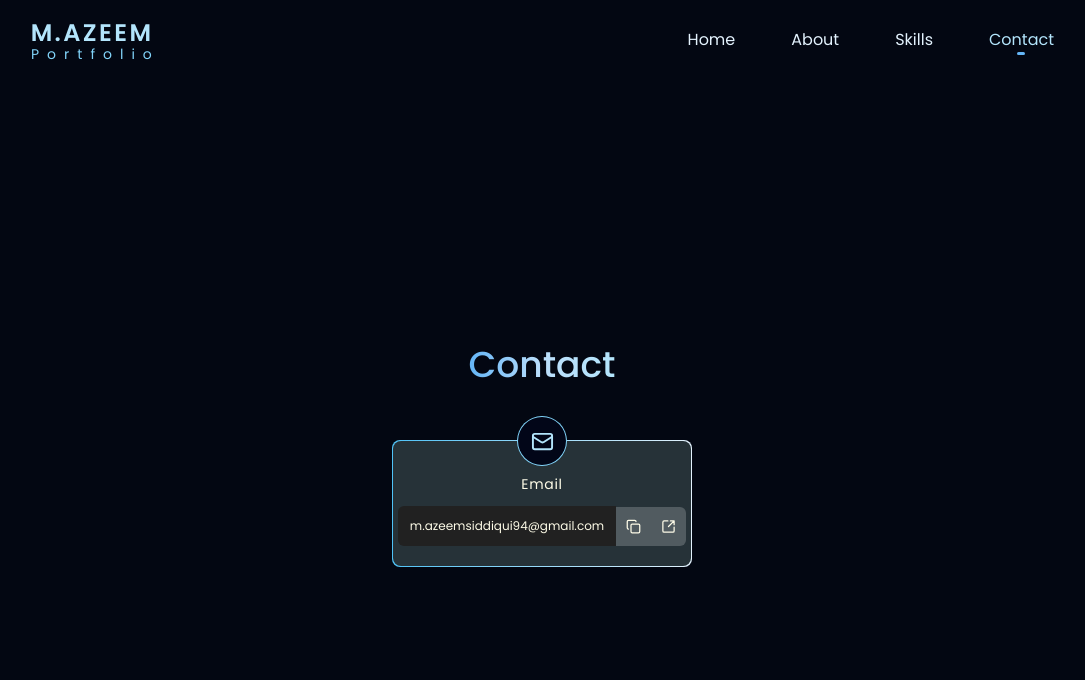
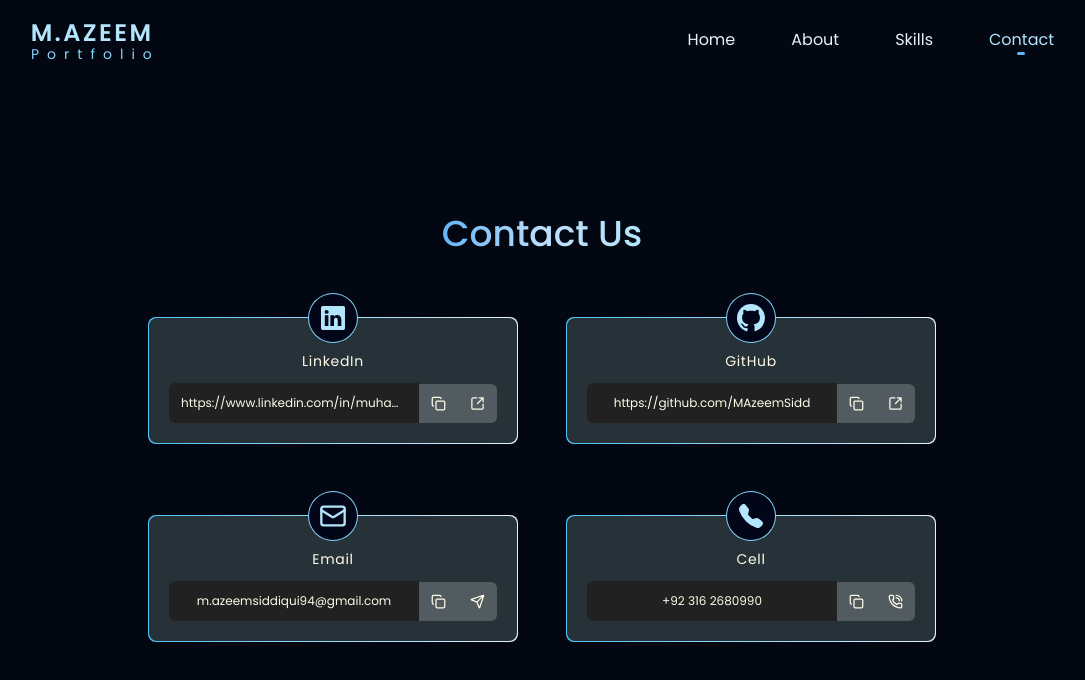
Before and after one commit to MAzeemSidd/M_Azeem_PortFolio, a Next.js app: page /contact in a window 1280 px wide. Shown: the top 680 px of the page, without its empty margins (98-1183 px from the left). Built offline with nearby package versions, Linux system fonts and the light colour scheme.

Commit message:
Make Contact routes more better in terms of User Interface.

```diff
--- a/src/components/links/Contacts/contact_detail.tsx
+++ b/src/components/links/Contacts/contact_detail.tsx
@@ -1,4 +1,7 @@
-import { FC, ReactNode } from "react";
+'use client'
+
+import { FC, ReactNode, useState } from "react";
+import { CopiedSVG, CopySVG, PhoneSVG, GitHubSVG, LinkedInSVG, MailSVG, VisitWebsiteSVG, SendMailSVG, CallingSVG } from "./svgs";
 
 interface ContactDetailTypes {
   Icon: ReactNode;
@@ -42,3 +45,116 @@ export const ContactDetail: FC<ContactDetailTypes> = ({ Icon, title, text, link
     </div>
   </div>
 );
+
+type mainButtonTypes = 'Email' | 'Cell' | 'LinkedIn' | 'GitHub';
+
+interface ContactBoxType {
+  buttonType: mainButtonTypes;
+  title: mainButtonTypes;
+  text: string;
+}
+
+export function ContactBox ({ buttonType, title, text }: ContactBoxType) {
+  const [textCopied, setTextCopied] = useState<boolean>(false);
+
+  const handleCopy = () => {
+    navigator.clipboard.writeText(text) // This will copy to clipboard
+      .then(() => { // When successfully copied, do the following
+        setTextCopied(true);
+        setTimeout(() => setTextCopied(false), 4000); // Reset after 2 seconds
+      })
+      .catch(err => { // When error occured, show on console
+        console.error('Failed to copy text: ', err);
+      });
+  };
+
+  const handleCallClick = () => {
+    // Format number for tel: link (remove all non-digit characters)
+    const formattedNumber =
+      buttonType === 'Cell'
+      &&
+      text.replace(/\D/g, ''); // '\D' matches all non-digits unlike '\d' which matches digits
+    window.location.href = `tel:${formattedNumber}`;
+  };
+
+  let MainSVG, linkBtnTitle, LinkBtnSVG, href;
+
+  switch (buttonType) {
+    case 'LinkedIn':
+      MainSVG = <div className="size-6"><LinkedInSVG /></div>;
+      linkBtnTitle = 'Visit';
+      LinkBtnSVG = <div className="size-[11px] lg:size-[15px]"><VisitWebsiteSVG /></div>;
+      href = text;
+      break;
+    case 'GitHub':
+      MainSVG = <div className="size-7"><GitHubSVG /></div>;
+      linkBtnTitle = 'Visit';
+      LinkBtnSVG = <div className="size-[11px] lg:size-[15px]"><VisitWebsiteSVG /></div>;
+      href = text;
+      break;
+    case 'Email':
+      MainSVG = <div className="size-7"><MailSVG /></div>;
+      linkBtnTitle = 'Send Mail';
+      LinkBtnSVG = <div className="size-[11px] lg:size-[15px]"><SendMailSVG /></div>;
+      href = `https://mail.google.com/mail/?view=cm&fs=1&to=${text}`
+      break;
+    case 'Cell':
+      MainSVG = <div className="size-6"><PhoneSVG /></div>;
+      linkBtnTitle = 'Dial';
+      LinkBtnSVG = <div className="size-[11px] lg:size-[15px]"><CallingSVG /></div>;
+      href = undefined;
+      break;
+  }
+
+  return (
+    <div className="w-[270px] sm:w-[320px] lg:w-[370px] h-[180px] lg:h-[150px] relative group">
+      <div className="absolute z-10 top-0 left-1/2 -translate-x-1/2 size-12 rounded-full ring-1 ring-light-blue-200 text-light-blue-100 bg-[#020618] place-content-center place-items-center">
+        { MainSVG }
+      </div>
+      <div className="absolute z-0 w-full h-[85%] bg-gradient-to-r from-light-blue-300 to-blue-50 bottom-0 rounded-lg p-[1px]">
+        <div className="bg-blue-gray-900 w-full h-full rounded-lg place-content-end place-items-center space-y-10">
+            <div className="h-[85%] lg:h-[80%] pt-2 pb-5 flex flex-col justify-between items-center gap-2">
+              <div className="text-sm tracking-wider">{title}</div>
+              <div className="flex flex-col items-center gap-2 lg:gap-0 lg:flex-row">
+                <div className="bg-gray-900 p-3 text-xs rounded-md lg:rounded-none lg:rounded-s-md text-center w-[200px] sm:w-[250px] md:w-[250px] lg:w-[250px] truncate">{text}</div>
+                <div className="flex flex-row gap-3 lg:gap-0">
+                  <button
+                    onClick={handleCopy}
+                    className={`${textCopied ? 'bg-light-blue-300' : 'bg-white/20 hover:bg-white/30 active:bg-white/40'}
+                      w-[74px] lg:w-auto max-w-[74px] py-1.5 lg:py-3 px-2 lg:px-3 flex flex-row items-center justify-center gap-1 lg:gap-0 lg:block lg:place-content-center cursor-pointer rounded-md lg:rounded-none`}
+                  >
+                    <div className="lg:hidden text-xs">{textCopied ? 'Copied' : 'Copy'}</div>
+                    <div className={`${textCopied ? 'hidden' : 'block'} size-[11px] lg:size-[15px]`}><CopySVG /></div>
+                    <div className={`${textCopied ? 'block' : 'hidden'} size-[11px] lg:size-[15px]`}><CopiedSVG /></div>
+                  </button>
+                  <a
+                    {...(buttonType !== 'Cell' ?
+                      {
+                        href: href,
+                        target: "_blank",
+                        rel: "noopener noreferrer", // Always include this with target="_blank"
+                        onClick: (e) => {
+                          e.preventDefault();
+                          window.open(href, '_blank');
+                        }
+                      }
+                      :
+                      {
+                        onClick: handleCallClick,
+                        role: "button", // For accessibility when not using <button>
+                        tabIndex: 0 // Make it focusable
+                      }
+                    )}
+                    className="bg-white/20 hover:bg-white/30 active:bg-white/40 py-1.5 lg:py-3 px-2 lg:px-3 flex flex-row items-center gap-1 lg:gap-0 lg:block lg:place-content-center cursor-pointer rounded-md lg:rounded-none lg:rounded-e-md"
+                  >
+                    <div className="lg:hidden text-xs">{ linkBtnTitle }</div>
+                    { LinkBtnSVG }
+                  </a>
+                </div>
+              </div>
+            </div>
+        </div>
+      </div>
+    </div>
+  )
+}
--- a/src/components/links/Contacts/index.tsx
+++ b/src/components/links/Contacts/index.tsx
@@ -1,47 +1,22 @@
 import { FC } from "react"
-import { ContactDetail } from './contact_detail'
-import { EnvelopeSVG, PhoneSVG, GitHubSVG, LinkedInSVG, CopySVG, MailSVG, GotoSVG } from './svgs'
-
-const ContactBox = () => (
-  <div className="w-[300px] h-[180px] lg:h-[150px] relative group">
-    <div className="absolute z-10 top-0 left-1/2 -translate-x-1/2 size-12 rounded-full ring-1 ring-light-blue-200 text-light-blue-100 bg-[#020618] place-content-center place-items-center">
-      <MailSVG />
-    </div>
-    <div className="absolute z-0 w-full h-[85%] bg-gradient-to-r from-light-blue-300 to-blue-50 bottom-0 rounded-lg p-[1px]">
-      <div className="bg-blue-gray-900 w-full h-full rounded-lg place-content-end place-items-center space-y-10">
-          <div className="h-[85%] lg:h-[80%] pt-2 pb-5 flex flex-col justify-between items-center gap-2">
-            <div className="text-sm tracking-wider">Email</div>
-            <div className="flex flex-col items-center gap-2 lg:gap-0 lg:flex-row">
-              <div className="bg-gray-900 p-3 text-xs rounded-md lg:rounded-none lg:rounded-s-md">m.azeemsiddiqui94@gmail.com</div>
-              <div className="flex flex-row gap-3 lg:gap-0">
-                <div className="bg-white/20 hover:bg-white/30 active:bg-white/40 py-2 lg:py-3 px-2.5 flex flex-row items-center gap-1 lg:gap-0 lg:block lg:place-content-center cursor-pointer rounded-md lg:rounded-none">
-                  <div className="lg:hidden text-sm">Copy</div>
-                  <CopySVG width={15} height={15} />
-                </div>
-                <div className="bg-white/20 hover:bg-white/30 active:bg-white/40 py-2 lg:py-3 px-2.5 flex flex-row items-center gap-1 lg:gap-0 lg:block lg:place-content-center cursor-pointer rounded-md lg:rounded-none lg:rounded-e-md">
-                  <div className="lg:hidden text-sm">Mail to</div>
-                  <GotoSVG width={15} height={15} />
-                </div>
-              </div>
-            </div>
-          </div>
-      </div>
-    </div>
-  </div>
-)
+import { ContactBox } from './contact_detail'
 
 const Contact: FC<{}> = () => {
   return (
-    <div className="w-full max-w-[1440px] h-auto lg:h-[calc(100vh-80px)] grid grid-flow-row place-content-center">
-        <div className='place-items-center my-8'>
+    <div className="w-full max-w-[1440px] h-auto lg:h-[calc(100vh-80px)] grid grid-flow-row place-content-center pt-8 pb-14">
+        <div className='place-items-center mb-5'>
           <div className=' grid place-items-center text-4xl font-medium text-transparent
             bg-clip-text bg-gradient-to-r from-blue-300 via-blue-100 to-light-blue-100'>
-            <span>Contact</span>
+            <span>Contact Us</span>
           </div>
         </div>
 
-        <ContactBox />
-
+        <div className="grid grid-cols-1 md:grid-cols-2 gap-5 lg:gap-12 mt-5">
+          <ContactBox buttonType='LinkedIn' title='LinkedIn' text='https://www.linkedin.com/in/muhammad-azeem-siddiqui-2a0a53277/' />
+          <ContactBox buttonType='GitHub' title='GitHub' text='https://github.com/MAzeemSidd' />
+          <ContactBox buttonType='Email' title='Email' text='m.azeemsiddiqui94@gmail.com' />
+          <ContactBox buttonType='Cell' title='Cell' text='+92 316 2680990' />
+        </div>
         {/* <div className="max-w-[60vw] w-full space-y-5 pb-20"> */}
             {/* <div className="text-center text-5xl font-light text-transparent bg-clip-text bg-gradient-to-r from-blue-300 to-white pb-5">Contact Us</div> */}
           {/* <ContactDetail Icon={<EnvelopeSVG />} title='Email' text='m.azeemsiddiqui94@gmail.com' />
--- a/src/components/links/Contacts/svgs.tsx
+++ b/src/components/links/Contacts/svgs.tsx
@@ -1,5 +1,5 @@
 const MainSVG = ({ d }: { d: string }) => (
-  <svg xmlns="http://www.w3.org/2000/svg" width="23" height="23" viewBox="0 0 16 16">
+  <svg xmlns="http://www.w3.org/2000/svg" viewBox="0 0 16 16">
     <path fill="currentColor" fillRule="evenodd" d={d} />
   </svg>
 )
@@ -30,8 +30,8 @@ export const LinkedInSVG = () => (
 
 interface SVGTypes { width?: number; height?: number; }
 
-export const CopySVG = ({ width=23, height=23 }: SVGTypes) => (
-  <svg xmlns="http://www.w3.org/2000/svg" width={width} height={height} viewBox="0 0 24 24">
+export const CopySVG = () => (
+  <svg xmlns="http://www.w3.org/2000/svg" viewBox="0 0 24 24">
     <g fill="none" stroke="currentColor" strokeLinecap="round" strokeLinejoin="round" strokeWidth="2">
       <rect width="14" height="14" x="8" y="8" rx="2" ry="2" />
       <path d="M4 16c-1.1 0-2-.9-2-2V4c0-1.1.9-2 2-2h10c1.1 0 2 .9 2 2" />
@@ -39,8 +39,14 @@ export const CopySVG = ({ width=23, height=23 }: SVGTypes) => (
   </svg>
 )
 
-export const MailSVG = ({ width=23, height=23 }: SVGTypes) => (
-  <svg xmlns="http://www.w3.org/2000/svg" width={width} height={height} viewBox="0 0 24 24">
+export const CopiedSVG = () => (
+  <svg xmlns="http://www.w3.org/2000/svg" viewBox="0 0 24 24">
+    <path fill="none" stroke="currentColor" strokeLinecap="round" strokeLinejoin="round" strokeWidth="2" d="M20 6L9 17l-5-5" />
+  </svg>
+)
+
+export const MailSVG = () => (
+  <svg xmlns="http://www.w3.org/2000/svg" viewBox="0 0 24 24">
     <g fill="none" stroke="currentColor" strokeLinecap="round" strokeLinejoin="round" strokeWidth="2">
       <path d="m22 7l-8.991 5.727a2 2 0 0 1-2.009 0L2 7" />
       <rect width="20" height="16" x="2" y="4" rx="2" />
@@ -48,8 +54,20 @@ export const MailSVG = ({ width=23, height=23 }: SVGTypes) => (
   </svg>
 )
 
-export const GotoSVG = ({ width=23, height=23 }: SVGTypes) => (
-  <svg xmlns="http://www.w3.org/2000/svg" width={width} height={height} viewBox="0 0 24 24">
+export const VisitWebsiteSVG = () => (
+  <svg xmlns="http://www.w3.org/2000/svg" viewBox="0 0 24 24">
     <path fill="none" stroke="currentColor" strokeLinecap="round" strokeLinejoin="round" strokeWidth="2" d="M21 13v6a2 2 0 0 1-2 2H5a2 2 0 0 1-2-2V5a2 2 0 0 1 2-2h6m10 0l-9 9m3-9h6v6" />
   </svg>
 )
+
+export const SendMailSVG = () => (
+  <svg xmlns="http://www.w3.org/2000/svg" viewBox="0 0 24 24">
+    <path fill="none" stroke="currentColor" strokeLinecap="round" strokeLinejoin="round" strokeWidth="2" d="M14.536 21.686a.5.5 0 0 0 .937-.024l6.5-19a.496.496 0 0 0-.635-.635l-19 6.5a.5.5 0 0 0-.024.937l7.93 3.18a2 2 0 0 1 1.112 1.11zm7.318-19.539l-10.94 10.939" />
+  </svg>
+)
+
+export const CallingSVG = () => (
+  <svg xmlns="http://www.w3.org/2000/svg" viewBox="0 0 24 24">
+    <path fill="none" stroke="currentColor" strokeLinecap="round" strokeLinejoin="round" strokeWidth="2" d="M13 2a9 9 0 0 1 9 9m-9-5a5 5 0 0 1 5 5m-4.168 5.568a1 1 0 0 0 1.213-.303l.355-.465A2 2 0 0 1 17 15h3a2 2 0 0 1 2 2v3a2 2 0 0 1-2 2A18 18 0 0 1 2 4a2 2 0 0 1 2-2h3a2 2 0 0 1 2 2v3a2 2 0 0 1-.8 1.6l-.468.351a1 1 0 0 0-.292 1.233a14 14 0 0 0 6.392 6.384" />
+  </svg>
+)
```
Also changed, not shown: src/components/links/Home/index.tsx (+4 -3 lines), src/components/links/Home/link_buttons.tsx (+0 -13 lines), src/components/links/Home/site_link_btn.tsx (added, +26 -0 lines).
